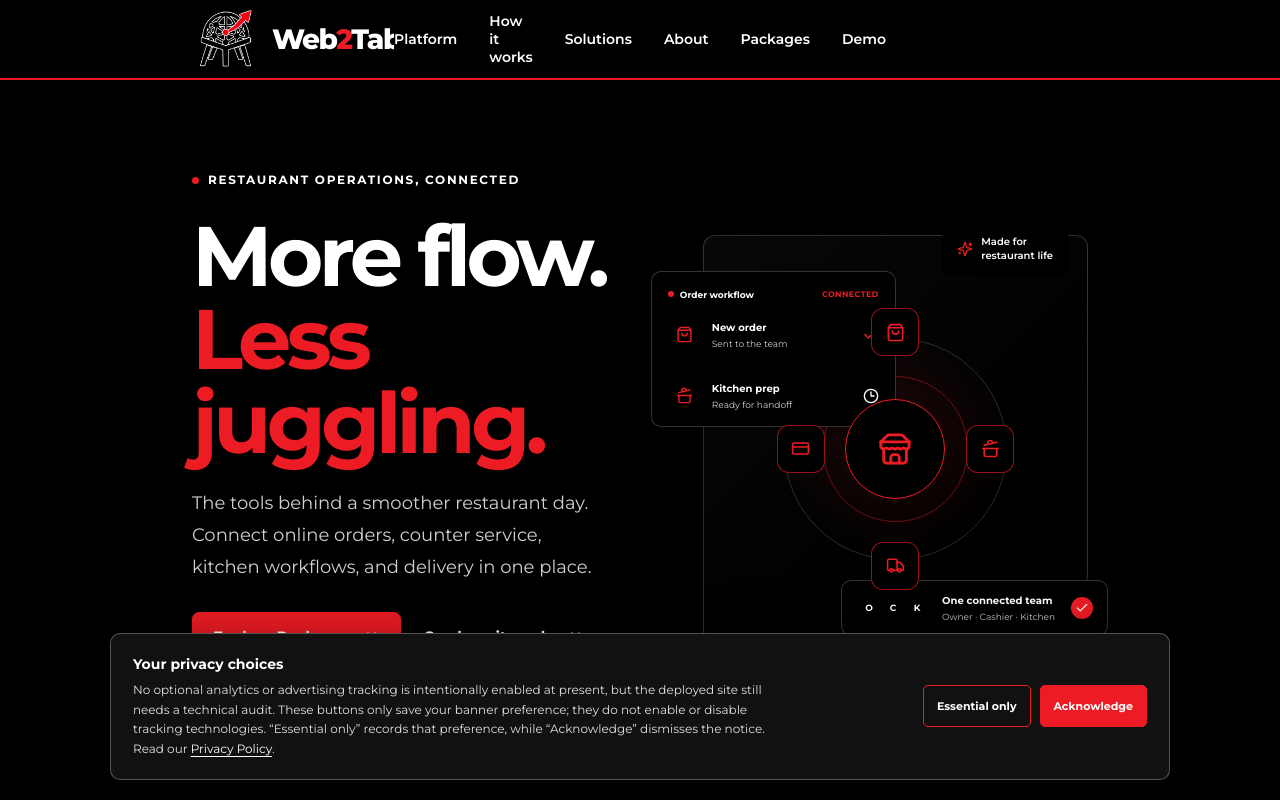
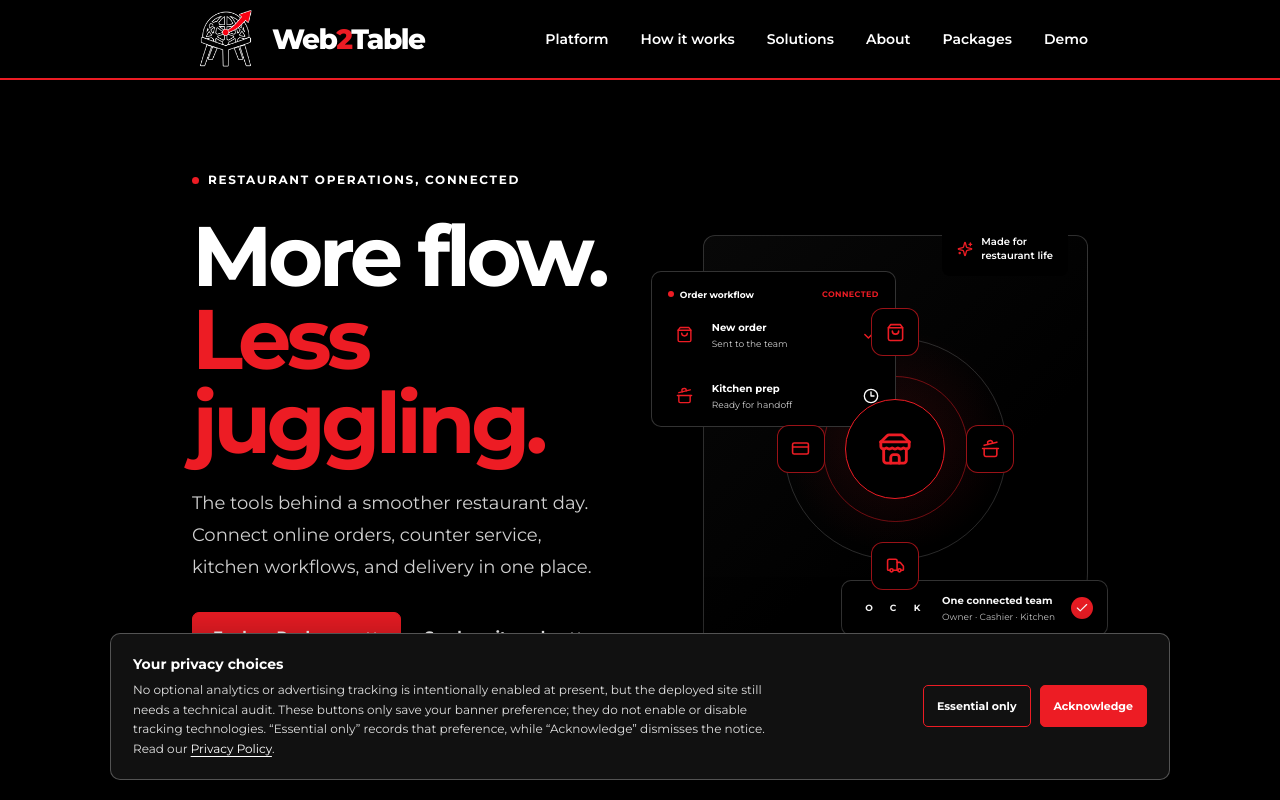
Before and after one commit to Jrnotjunior/web2table.io, a React (Vite) app: page / in a window 1280 px wide. Shown: the top 800 px of the page. Built offline with nearby package versions, Linux system fonts and the light colour scheme.

Commit message:
Align desktop navigation to the right

```diff
--- a/src/styles/modules/01-foundation.css
+++ b/src/styles/modules/01-foundation.css
@@ -63,7 +63,7 @@ p { color: var(--muted); line-height: 1.75; }
 .site-header { position: sticky; z-index: 20; top: 0; border-bottom: 1px solid rgba(255,255,255,.18); background: rgba(0,0,0,.96); backdrop-filter: blur(16px); }
 .header-inner { position: relative; height: 78px; display: flex; align-items: center; justify-content: space-between; }
 /* Keep the desktop navigation visually centered while the brand stays on the left. */
-.main-nav { position: absolute; left: 50%; transform: translateX(-50%); }
+.main-nav { position: absolute; right: 0; left: auto; transform: none; }
 .brand { display: inline-flex; align-items: center; gap: 10px; color: var(--white); font-family: 'Montserrat', sans-serif; font-size: 21px; font-weight: 800; letter-spacing: -.07em; }
 .main-nav { display: flex; align-items: center; gap: 32px; }
 .main-nav > a:not(.nav-cta) { color: var(--text-secondary); font-size: 12px; font-weight: 600; transition: color .2s; }
```
